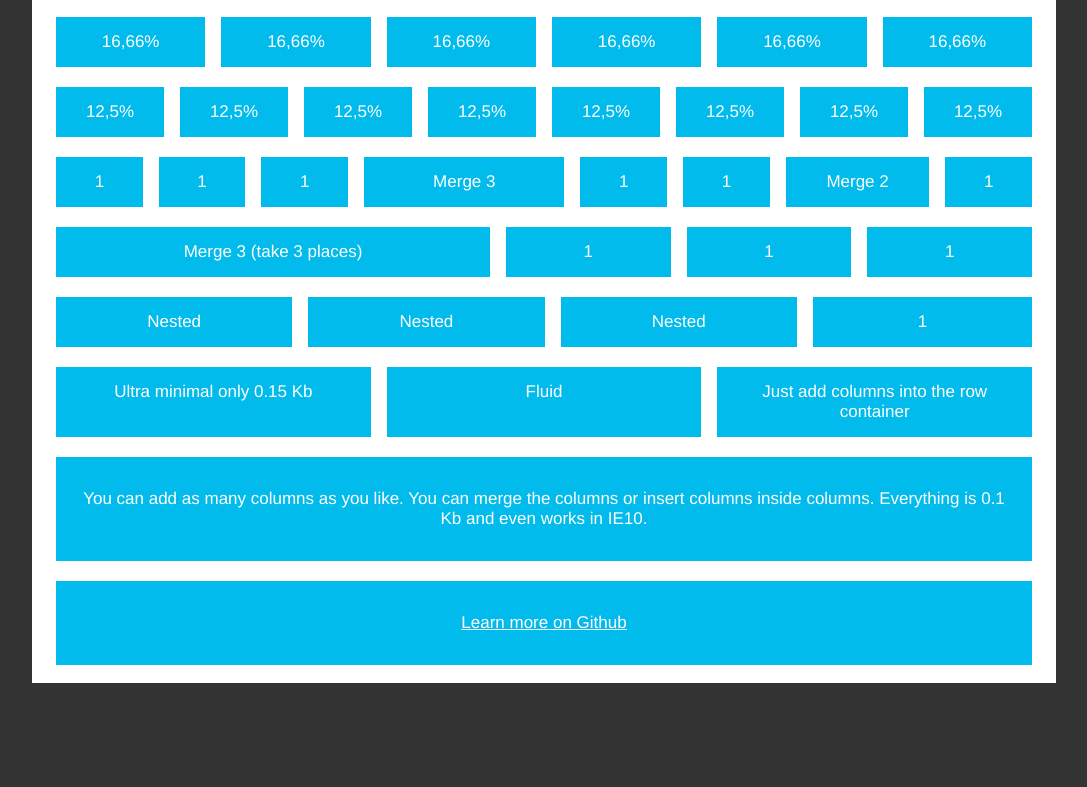
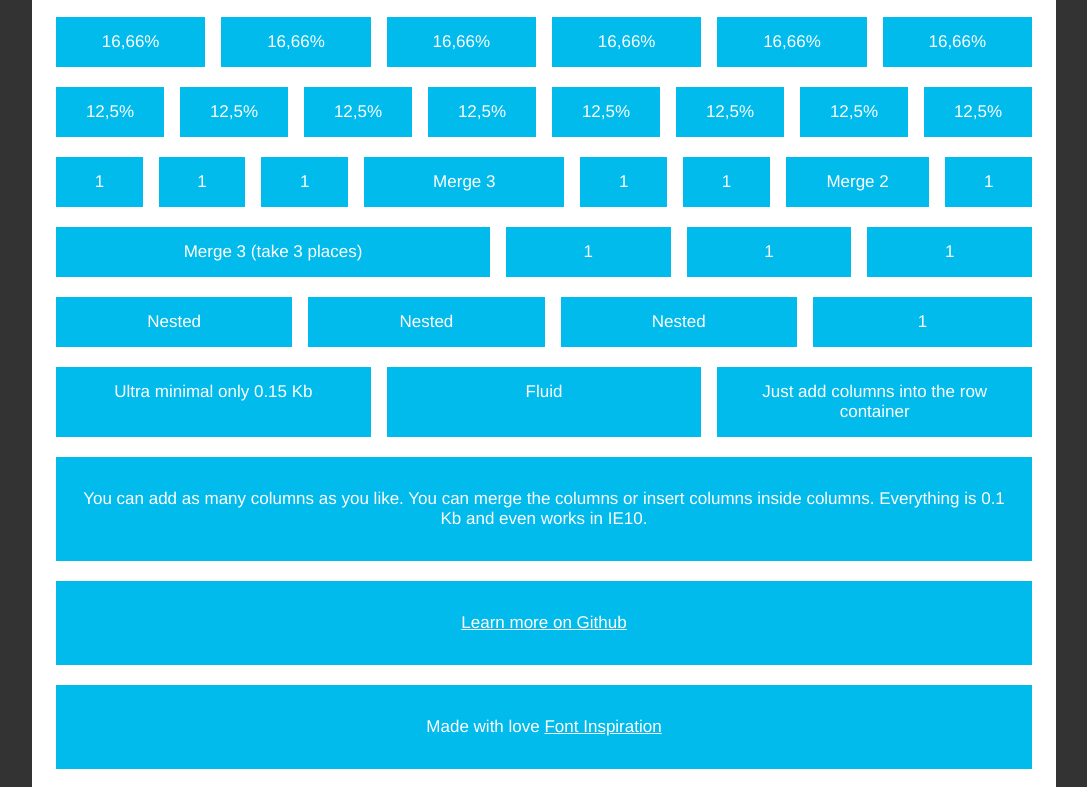
Before and after one commit to vladocar/infinity-css-grid, a website: page index.html in a window 1280 px wide. Shown: the part 922-1709 px from the top of the page, without its empty margins (96-1183 px from the left). Before the commit the page ends 1605 px from the top, so only its background shows below. Drawn offline with Linux system fonts and the light colour scheme.

Commit message:
Update index.html

```diff
--- a/index.html
+++ b/index.html
@@ -152,6 +152,10 @@
 
         </div>
 
+        <div class="row">
+        <div class="column"><p>Made with love <a href="https://www.designinspiration.info/">Font Inspiration </a></p></div>
+        </div>
+
     </div>
   </div>
 </body>
```
